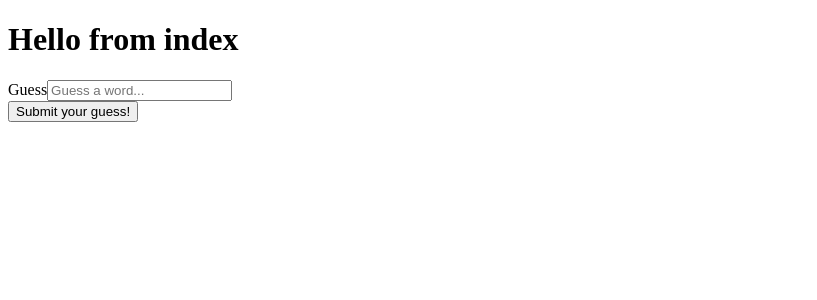
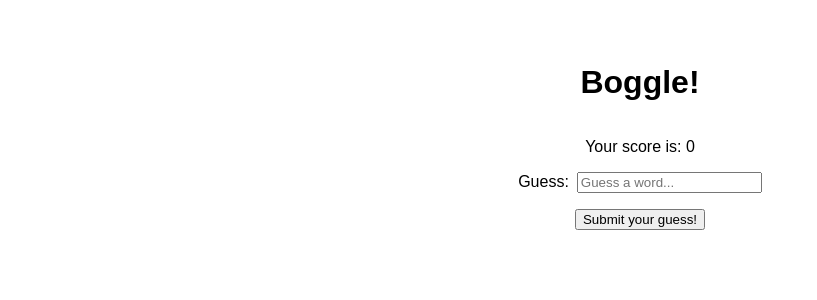
Before and after one commit to quentinikeno/Springboard-SEC-Unit-19-5-Flask-Boggle-Exercise, a Flask app: template templates/index.html in a window 1280 px wide. Shown: the top 300 px of the page, without its empty margins (0-817 px from the left). Run offline with Flask 2, Linux system fonts and the light colour scheme; the template is opened without the code that fills it, so the values that code supplies are empty; parts of the project's set-up code (start-up, migrations or seed data) failed here and were passed over.

Commit message:
Submit guess and display result

```diff
--- a/app.py
+++ b/app.py
@@ -2,7 +2,7 @@ from boggle import Boggle
 
 boggle_game = Boggle()
 
-from flask import Flask, request, render_template, session
+from flask import Flask, request, render_template, session, jsonify
 from flask_debugtoolbar import DebugToolbarExtension
 
 app = Flask(__name__)
@@ -12,5 +12,13 @@ debug = DebugToolbarExtension(app)
 
 @app.route('/')
 def index():
+    """Index route for Boggle"""
     session['board'] = boggle_game.make_board()
     return render_template('index.html')
+
+@app.route('/guess')
+def guess():
+    """Route to check if a result is on the board and respond with the result in JSON"""
+    guess = request.args['word']
+    result = boggle_game.check_valid_word(session['board'], guess)
+    return jsonify({"result": result})
--- a/static/app.css
+++ b/static/app.css
@@ -0,0 +1,48 @@
+body {
+	font-family: Arial, Helvetica, sans-serif;
+}
+
+main {
+	width: 50%;
+	margin: 4rem auto;
+	text-align: center;
+}
+
+td {
+	font-size: 2rem;
+	font-weight: bold;
+	text-align: center;
+	vertical-align: center;
+	padding: 1rem;
+	border: 1px solid black;
+}
+
+table {
+	margin: 0.5rem auto;
+}
+
+.mt-1 {
+	margin-top: 1rem;
+}
+
+#boggle-guess input {
+	margin-left: 0.5rem;
+}
+
+.result-message {
+	padding: 0.5rem;
+	border-radius: 5px;
+}
+
+.result-message#ok {
+	background-color: lightgreen;
+	color: darkgreen;
+	border: 1px solid darkgreen;
+}
+
+.result-message#not-on-board,
+.result-message#not-word {
+	background-color: lightyellow;
+	color: rgb(133, 107, 42);
+	border: 1px solid rgb(133, 107, 42);
+}
--- a/static/app.js
+++ b/static/app.js
@@ -0,0 +1,40 @@
+const boggle_guess_form = document.getElementById("boggle-guess");
+const guess_input = document.getElementById("guess-input");
+const score_span = document.getElementById("score");
+
+let score = 0;
+
+boggle_guess_form.addEventListener("submit", async (event) => {
+	event.preventDefault();
+	guess = guess_input.value.trim();
+	result = await submitGuess(guess);
+	displayResult(guess, result);
+	guess_input.value = "";
+});
+
+async function submitGuess(guess) {
+	response = await axios.get(`/guess?word=${guess}`);
+	result_message = document.querySelector(".result-message");
+	if (result_message) result_message.remove(); //Remove the result-message from DOM to make way for the new one
+	return response.data.result;
+}
+
+function displayResult(guess, result) {
+	//Make a paragraph tag with the result and add it to the DOM
+	const messages = {
+		ok: `${guess} is on the board!`,
+		"not-on-board": `Sorry, ${guess} is not on the board.  Try again!`,
+		"not-word": `Sorry, ${guess} is not an accepted word.  Try again!`,
+	};
+	result_message = document.createElement("p");
+	result_message.id = result;
+	result_message.classList.add("result-message");
+	result_message.innerText = messages[result];
+	document.querySelector("main").prepend(result_message);
+
+	//Update score in DOM
+	if (result === "ok") {
+		score += guess.length;
+		score_span.innerText = score;
+	}
+}
--- a/templates/base.html
+++ b/templates/base.html
@@ -4,11 +4,12 @@
 		<meta charset="UTF-8" />
 		<meta http-equiv="X-UA-Compatible" content="IE=edge" />
 		<meta name="viewport" content="width=device-width, initial-scale=1.0" />
-		<link rel="stylesheet" href="app.css" />
+		<link rel="stylesheet" href="/static/app.css" />
 		<title>{% block title %} {% endblock %}</title>
 	</head>
 	<body>
 		<main>{% block content %} {% endblock %}</main>
-		<script src="app.js"></script>
+		<script src="https://unpkg.com/axios/dist/axios.js"></script>
+		<script src="/static/app.js"></script>
 	</body>
 </html>
--- a/templates/index.html
+++ b/templates/index.html
@@ -1,6 +1,6 @@
 {% extends 'base.html' %} {% block title %} Boggle! {% endblock %} {% block
 content %}
-<h1>Hello from index</h1>
+<h1>Boggle!</h1>
 
 	<table>
 		{% for row in session['board'] %}
@@ -12,18 +12,24 @@ content %}
 		{% endfor %}
 	</table>
 
-<div>
+	<div class="mt-1">
+		<p>Your score is: <span id="score">0</span></p>
+	</div>
+
+	<div class="mt-1">
 		<form action="#" method="get" id="boggle-guess">
 			<div>
-			<label for="guess">Guess</label
+				<label for="guess" aria-required="true">Guess:</label
 				><input
 					type="text"
 					name="guess"
 					id="guess-input"
 					placeholder="Guess a word..."
+					required="true"
 				/>
 			</div>
-		<button type="submit">Submit your guess!</button>
+			<button type="submit" class="mt-1">Submit your guess!</button>
 		</form>
 	</div>
 	{% endblock %}
+</h1>
```
Lines whose indentation alone changed are shown as unchanged.
